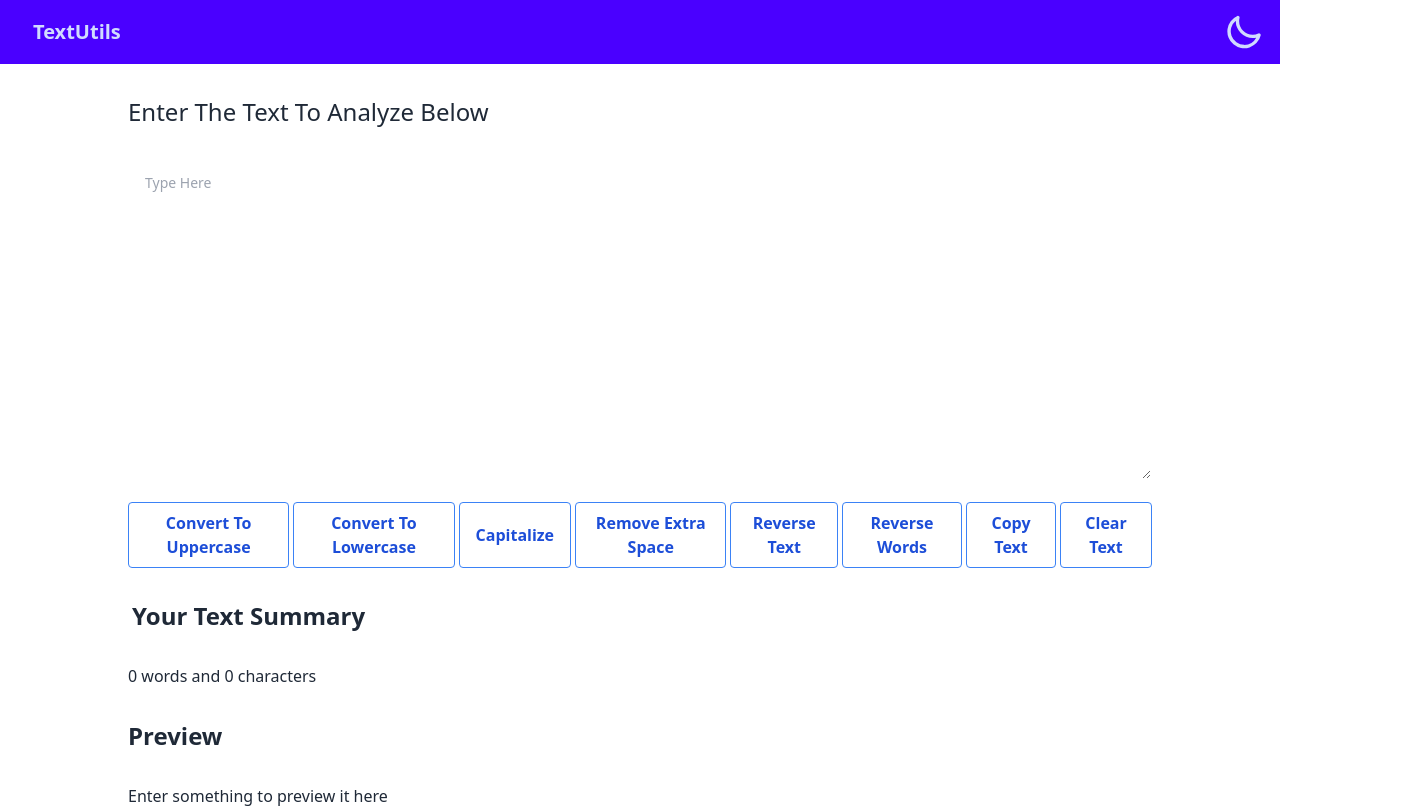
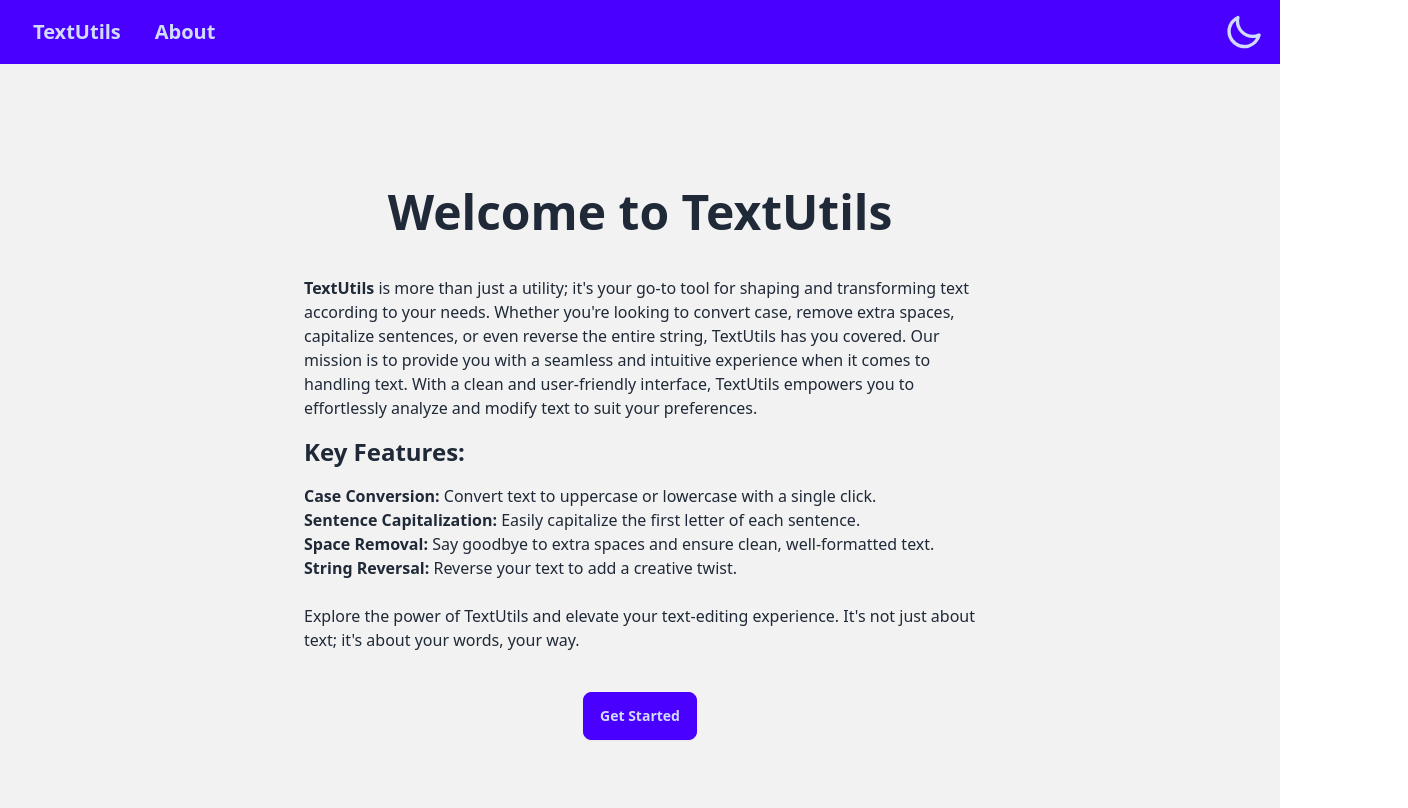
Before and after one commit to MishanPoudel/FollowedTutorialProject-, a React (Create React App) app in the folder textutils/: page /about in a window 1280 px wide. Shown: the top 808 px of the page, 1408 px wide, since content can reach past the window. Built offline with nearby package versions, Linux system fonts and the light colour scheme.

Commit message:
React Router Setup + Usage

```diff
--- a/textutils/package.json
+++ b/textutils/package.json
@@ -8,6 +8,7 @@
     "@testing-library/user-event": "^13.5.0",
     "react": "^18.2.0",
     "react-dom": "^18.2.0",
+    "react-router-dom": "^6.21.1",
     "react-scripts": "5.0.1",
     "web-vitals": "^2.1.4"
   },
--- a/textutils/src/App.js
+++ b/textutils/src/App.js
@@ -1,8 +1,11 @@
 import { useState, useEffect } from "react";
 import "./App.css";
 import Alert from "./components/Alert";
+import About from "./components/About";
 import Navbar from "./components/Navbar";
 import TextForm from "./components/TextForm";
+import React from "react";
+import { BrowserRouter as Router, Route, Routes } from "react-router-dom";
 
 function App() {
   const [alert, setAlert] = useState(null);
@@ -34,18 +37,29 @@ function App() {
       type: type,
     });
     setTimeout(() => {
-      setAlert(null); // Reset the alert state
+      setAlert(null);
     }, 1500);
   };
 
   return (
     <>
+      <Router>
         <Navbar title="TextUtils" toggle={handleToggle} theme={theme} />
         <Alert alert={alert} />
+        <Routes>
+          <Route exec path="/about" element={<About />}></Route>
+          <Route
+            exec
+            path="/"
+            element={
               <TextForm
                 heading="Enter The Text To Analyze Below"
                 showAlert={showAlert}
               />
+            }
+          ></Route>
+        </Routes>
+      </Router>
     </>
   );
 }
--- a/textutils/src/components/About.js
+++ b/textutils/src/components/About.js
@@ -1,15 +1,44 @@
-import React from 'react'
+import React from "react";
+import { Link } from "react-router-dom";
 
 export default function About() {
   return (
     <div className="hero min-h-screen bg-base-200">
-  <div className="hero-content text-center">
-    <div className="max-w-md">
-      <h1 className="text-5xl font-bold">Hello there</h1>
-      <p className="py-6">Provident cupiditate voluptatem et in. Quaerat fugiat ut assumenda excepturi exercitationem quasi. In deleniti eaque aut repudiandae et a id nisi.</p>
-      <button className="btn btn-primary">Get Started</button>
+      <div className="hero-content text-center">
+        <div className="max-w-2xl">
+          <h1 className="text-5xl font-bold">Welcome to TextUtils</h1>
+          <p className="py-10 text-left">
+            <strong>TextUtils</strong> is more than just a utility; it's your
+            go-to tool for shaping and transforming text according to your
+            needs. Whether you're looking to convert case, remove extra spaces,
+            capitalize sentences, or even reverse the entire string, TextUtils
+            has you covered. Our mission is to provide you with a seamless and
+            intuitive experience when it comes to handling text. With a clean
+            and user-friendly interface, TextUtils empowers you to effortlessly
+            analyze and modify text to suit your preferences.
+            <p className="text-2xl font-bold my-4">Key Features:</p>
+            <strong>Case Conversion:</strong> Convert text to uppercase or
+            lowercase with a single click.
+            <br />
+            <strong>Sentence Capitalization:</strong> Easily capitalize the
+            first letter of each sentence.
+            <br />
+            <strong>Space Removal:</strong> Say goodbye to extra spaces and
+            ensure clean, well-formatted text.
+            <br />
+            <strong>String Reversal:</strong> Reverse your text to add a
+            creative twist.
+            <br />
+            <br />
+            Explore the power of TextUtils and elevate your text-editing
+            experience. It's not just about text; it's about your words, your
+            way.
+          </p>
+          <Link className="btn btn-primary" to="/">
+            Get Started
+          </Link>
+        </div>
+      </div>
     </div>
-  </div>
-</div>
-  )
+  );
 }
--- a/textutils/src/components/Navbar.js
+++ b/textutils/src/components/Navbar.js
@@ -1,12 +1,14 @@
 import React from "react";
 import PropTypes from "prop-types";
+import { Link } from "react-router-dom";
 
 export default function Navbar(props) {
   return (
     <>
       <div className="navbar bg-primary text-primary-content px-4">
         <div className="flex-1">
-          <button className="btn btn-ghost text-xl">{props.title}</button>
+          <Link className="btn btn-ghost text-xl" to="/">{props.title}</Link>
+          <Link className="btn btn-ghost text-xl" to="/about">About</Link>
         </div>
         <div className="flex-none ">
           <label className="swap swap-rotate">
```
Also changed, not shown: textutils/public/index.html (+0 -23 lines), textutils/src/components/TextForm.js (+12 -10 lines), 1 other file (tests, documents, lock files or other folders). Lines whose indentation alone changed are shown as unchanged.
